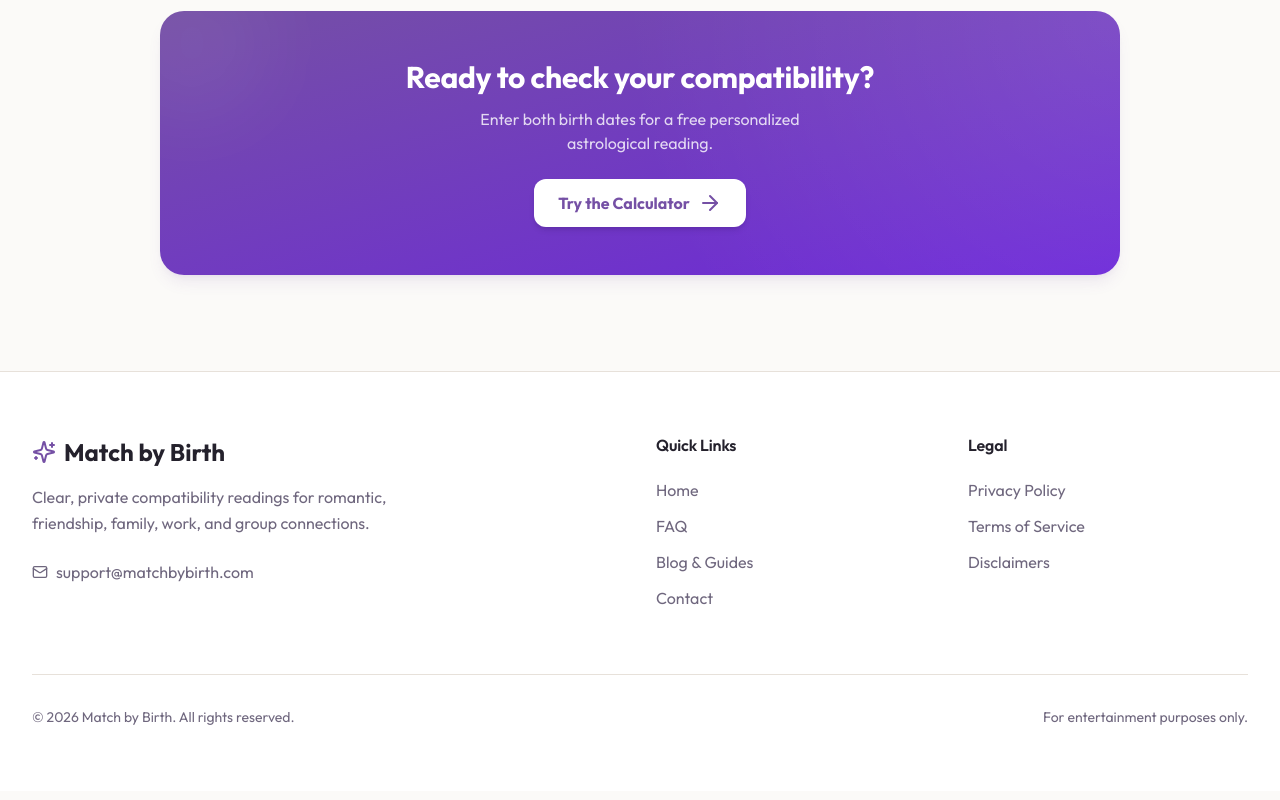
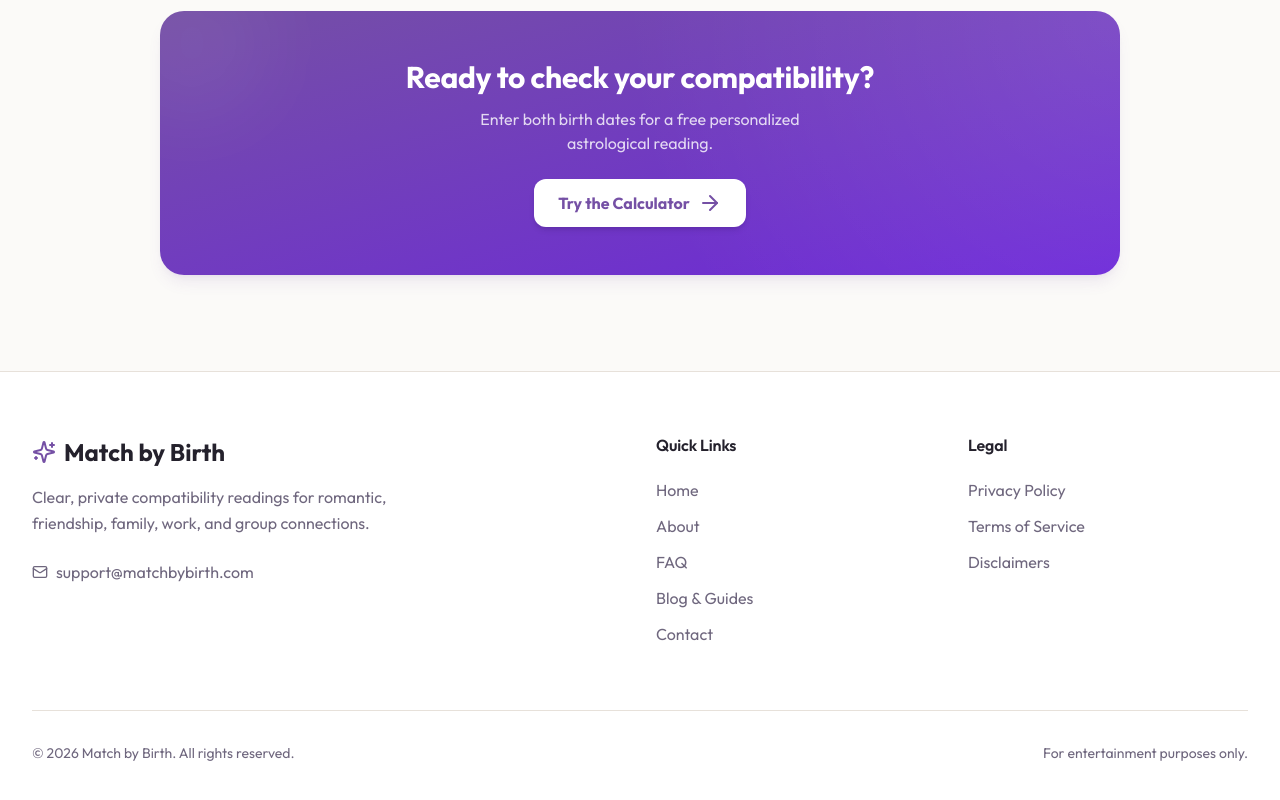
Before and after one commit to redefynliving/MatchbyBirth, a React (Vite) app in the folder apps/web/: page /blog in a window 1280 px wide. Shown: the part 1886-2686 px from the top of the page. Built offline with nearby package versions, Linux system fonts and the light colour scheme.

Commit message:
Expose about page in navigation

```diff
--- a/apps/web/src/components/Footer.jsx
+++ b/apps/web/src/components/Footer.jsx
@@ -31,7 +31,7 @@ function Footer() {
             <h4 className="font-semibold text-foreground mb-6">Quick Links</h4>
             <nav className="flex flex-col gap-3">
               <Link to="/" className="text-muted-foreground hover:text-primary transition-colors">Home</Link>
-              {/* About page removed from footer quick links to match header */}
+              <Link to="/about" className="text-muted-foreground hover:text-primary transition-colors">About</Link>
               <Link to="/faq" className="text-muted-foreground hover:text-primary transition-colors">FAQ</Link>
               <Link to="/blog" className="text-muted-foreground hover:text-primary transition-colors">Blog & Guides</Link>
               <Link to="/contact" className="text-muted-foreground hover:text-primary transition-colors">Contact</Link>
--- a/apps/web/src/components/Header.jsx
+++ b/apps/web/src/components/Header.jsx
@@ -11,6 +11,7 @@ function Header() {
 
   const navLinks = [
     { path: '/how-it-works', label: 'How It Works' },
+    { path: '/about', label: 'About' },
     { path: '/faq', label: 'FAQ' },
     { path: '/blog', label: 'Blog' },
   ];
```
Also changed, not shown: 1 other file (tests, documents, lock files or other folders).
